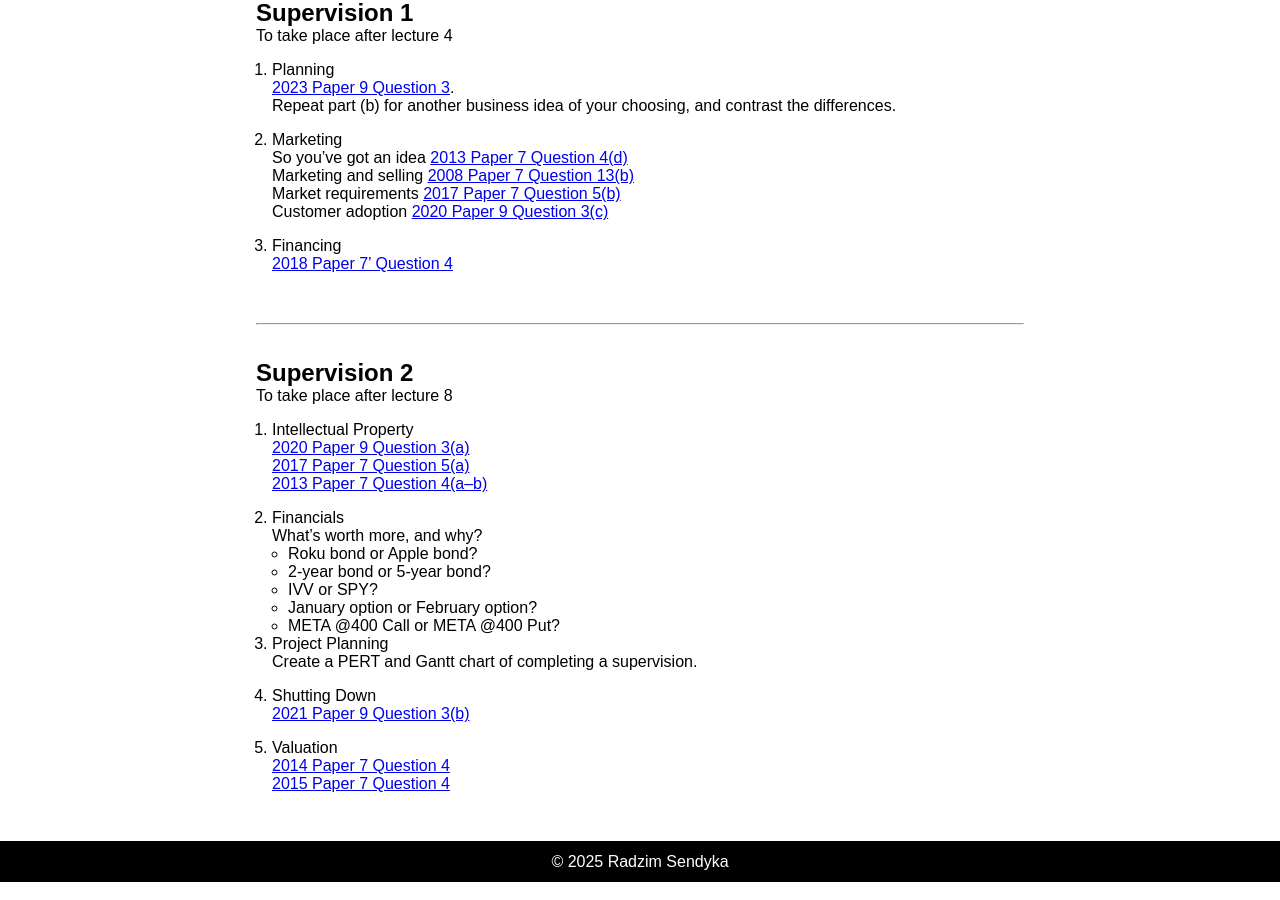
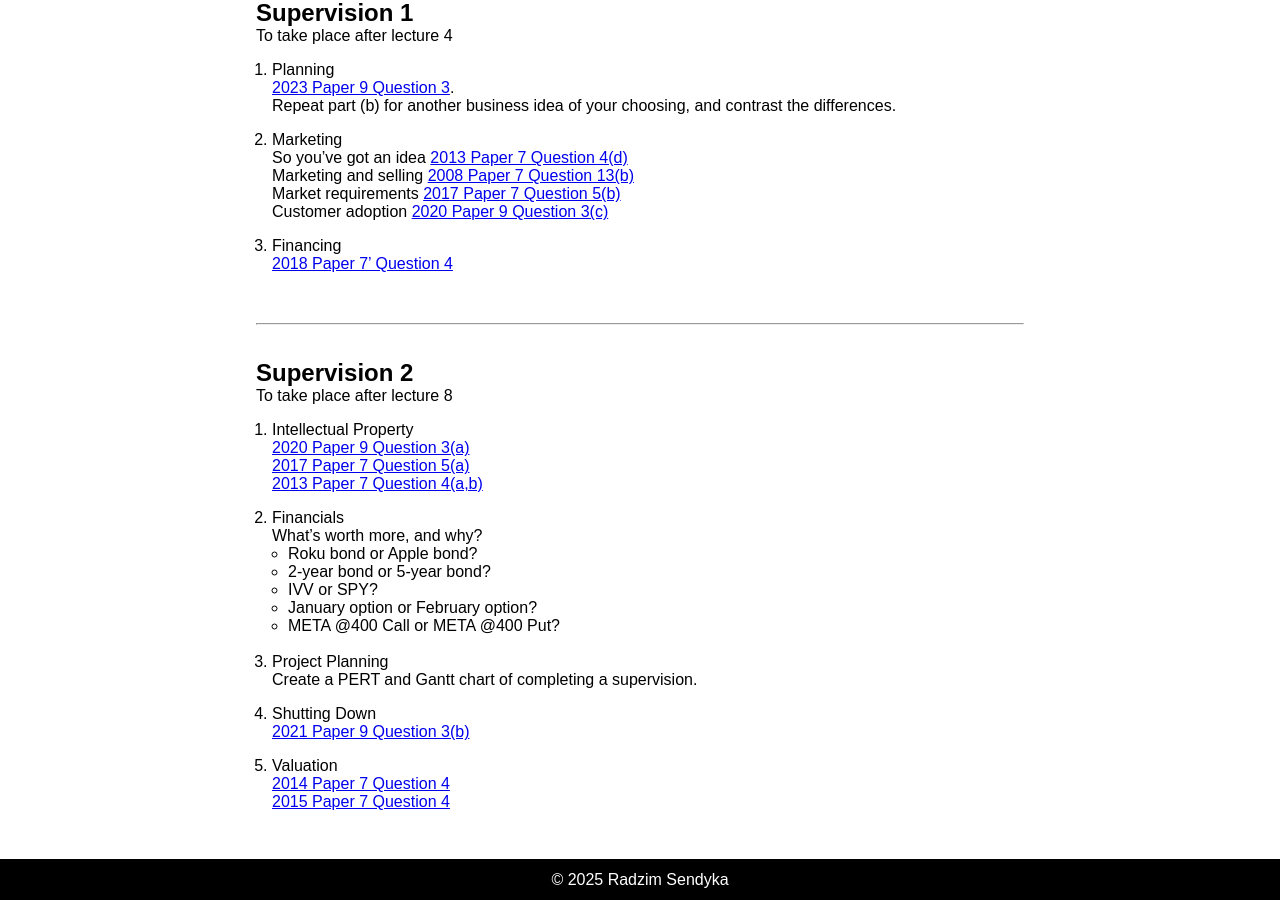
Before and after one commit to Radzim/radzim.github.io, a Jekyll site: the page built from teaching/business-studies.md, in a window 1280 px wide and 900 px high, scrolled down 786 px. Built offline with Jekyll 4.4.1, drawn with Linux system fonts in a browser that asks for light colours.

Commit message:
Update business-studies.md

```diff
--- a/teaching/business-studies.md
+++ b/teaching/business-studies.md
@@ -60,7 +60,7 @@ To take place after lecture 8
 1. Intellectual Property
 [2020 Paper 9 Question 3(a)](https://www.cl.cam.ac.uk/teaching/exams/pastpapers/y2020p9q3.pdf)
 [2017 Paper 7 Question 5(a)](https://www.cl.cam.ac.uk/teaching/exams/pastpapers/y2017p7q5.pdf)
-[2013 Paper 7 Question 4(a–b)](https://www.cl.cam.ac.uk/teaching/exams/pastpapers/y2013p7q4.pdf)
+[2013 Paper 7 Question 4(a,b)](https://www.cl.cam.ac.uk/teaching/exams/pastpapers/y2013p7q4.pdf)
 
 2. Financials
 What’s worth more, and why?
@@ -69,7 +69,7 @@ What’s worth more, and why?
 - IVV or SPY?
 - January option or February option?
 - META @400 Call or META @400 Put?
-
+&nbsp;
 
 3. Project Planning
 Create a PERT and Gantt chart of completing a supervision.
```
